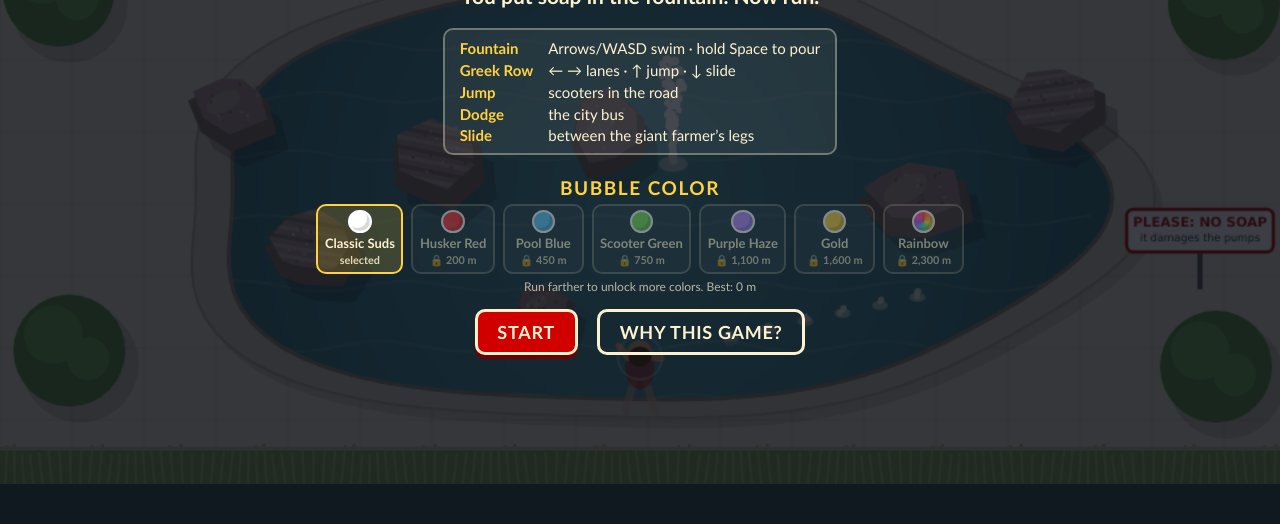
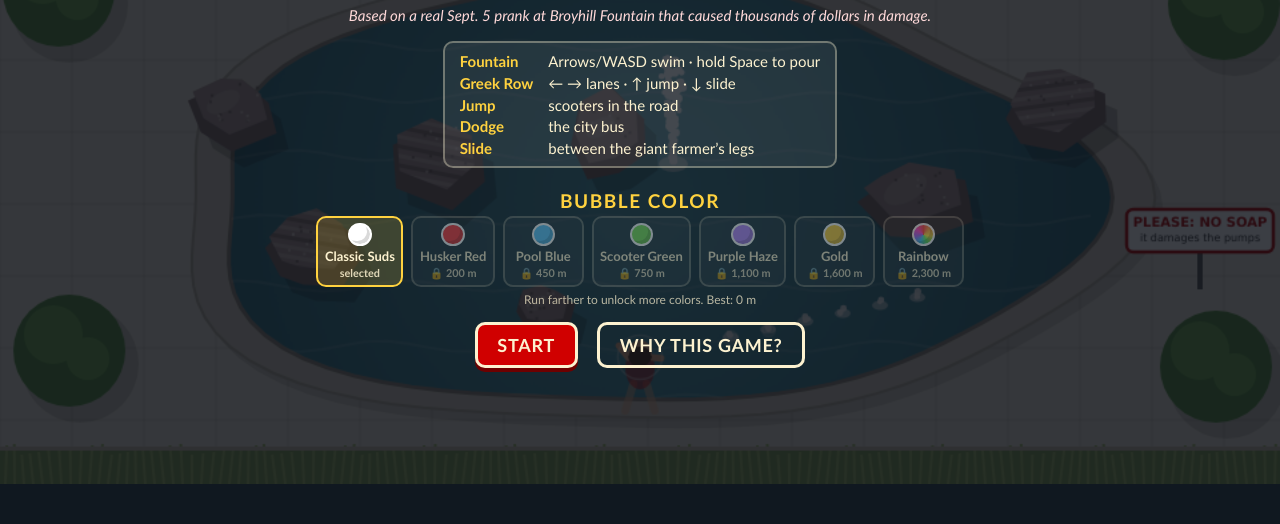
Before and after one commit to SydneyFR/SydneyFR.github.io, a plain HTML site: page SudsRun/index.html in a window 1280 px wide. Shown: the part 276-800 px from the top of the page. Drawn offline with Linux system fonts and the light colour scheme; animation ran at ten frames a second.

Commit message:
Suds Run: add real-story line under the title tagline
Co-Authored-By: Claude Opus 5.5 <noreply@anthropic.com>

```diff
--- a/SudsRun/index.html
+++ b/SudsRun/index.html
@@ -43,6 +43,7 @@
   h3 { margin:.6em 0 .2em; font-size:clamp(12px,1.8vw,19px); color:#ffd23f; text-transform:uppercase; letter-spacing:.08em; }
   p { margin:.45em auto; font-size:clamp(11px,1.65vw,17px); max-width:60em; line-height:1.4; }
   .tag { font-size:clamp(12px,2vw,21px); font-weight:700; }
+  .truestory { margin:-.1em auto .4em; font-size:clamp(10px,1.45vw,15px); font-style:italic; color:#ffd9d9; }
   .keys { display:inline-grid; grid-template-columns:auto auto; gap:.25em 1em; text-align:left; font-size:clamp(10px,1.45vw,15px); background:rgba(255,255,255,.07);
           border:2px solid rgba(253,242,208,.35); border-radius:10px; padding:.6em 1em; margin:.6em 0; }
   .keys b { color:#ffd23f; }
@@ -1400,6 +1401,7 @@ function showTitle(){
   panel.innerHTML = `
     <h1>SUDS RUN</h1>
     <p class="tag">You put soap in the fountain. Now run.</p>
+    <p class="truestory">Based on a real Sept. 5 prank at Broyhill Fountain that caused thousands of dollars in damage.</p>
     <div class="keys">
       <b>Fountain</b><span>${isTouch?'Drag to swim, hold POUR to add soap':'Arrows/WASD swim · hold Space to pour'}</span>
       <b>Greek Row</b><span>${isTouch?'Swipe ← → lanes · ↑ jump · ↓ slide':'← → lanes · ↑ jump · ↓ slide'}</span>
```
